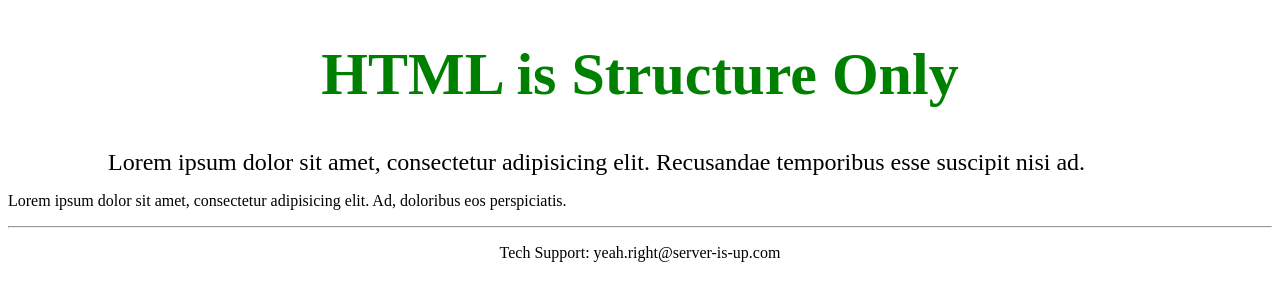
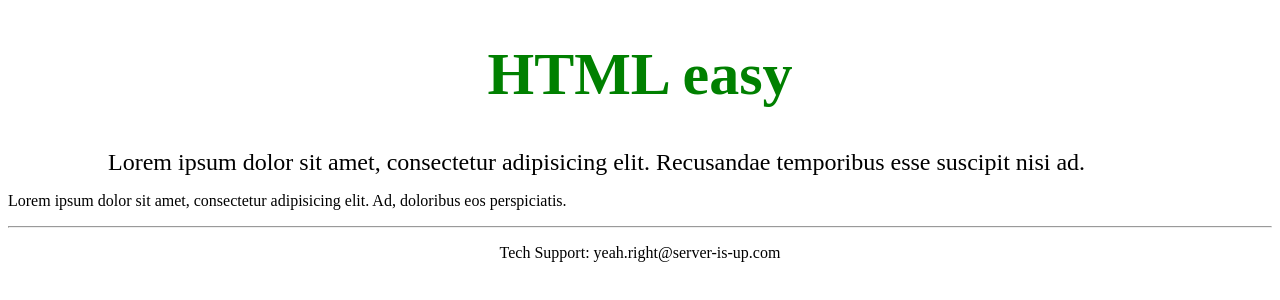
Before and after one commit to fumiyaoyakawa/4attempthtml, a plain HTML site: page index.html in a window 1280 px wide. Drawn offline with Linux system fonts and the light colour scheme.

Commit message:
Update index.html

```diff
--- a/index.html
+++ b/index.html
@@ -4,7 +4,7 @@
     <title>First page (After)</title>
   </head>
   <body>
-    <h1 style="color: green; font-size: 60px; text-align: center;">HTML is Structure Only</h1>
+    <h1 style="color: green; font-size: 60px; text-align: center;">HTML easy</h1>
     <p style="margin: 0 100px 0 100px; font-size: 1.5em;">Lorem ipsum dolor sit amet, consectetur adipisicing elit. Recusandae temporibus esse suscipit nisi ad.</p>
     <p>Lorem ipsum dolor sit amet, consectetur adipisicing elit. Ad, doloribus eos perspiciatis.</p>
     <footer>
```
